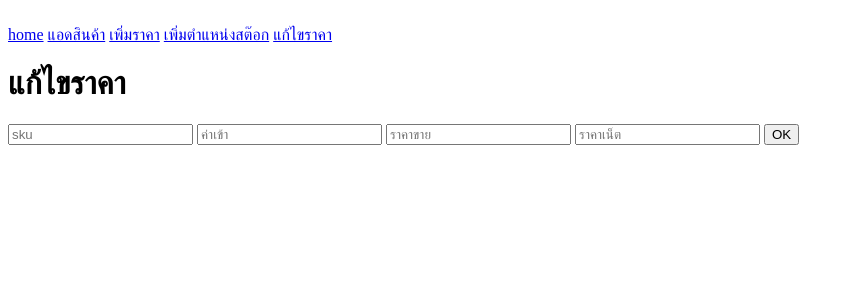
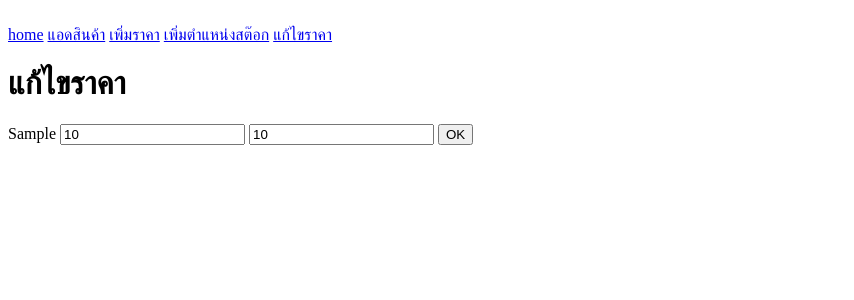
Before and after one commit to nackthepot/systemphp, a PHP site: the page made by price_edit.php in a window 1280 px wide. Shown: the top 300 px of the page, without its empty margins (0-854 px from the left). Run offline with PHP 8.4, Linux system fonts and the light colour scheme; tables that the repository leaves empty or names only in its code hold one stand-in row (values such as "Sample post").

Commit message:
เริ่มทำระบบ แก้ไขราคาขาย

```diff
--- a/home.php
+++ b/home.php
@@ -18,7 +18,7 @@ th {
   border: 1px solid black;
 }
 td {
-  width: 50%;
+  width: 300px;
   border: 1px solid black;
   height: 40px;
 }
--- /dev/null
+++ b/php/action_edit_price.php
@@ -0,0 +1,29 @@
+<?php
+// รับค่าจากฟอร์ม
+  if($_SERVER["REQUEST_METHOD"] == "POST"){
+    $new_price_sell = $_POST['new_price_sell'];
+    $new_price_net = $_POST['new_price_net'];
+
+            // สร้างคำสั่ง SQL UPDATE
+            $sql = "UPDATE price
+                    SET price_sell = '$new_price_sell' , price_net = '$new_price_net'
+                    WHERE sku = '$sku'";
+
+            // ดำเนินการคำสั่ง SQL
+            $result = mysqli_query($conn, $sql);
+            // ตรวจสอบผลลัพธ์
+            if ($result) {
+                // อัปเดตสำเร็จ
+                echo "ข้อมูลได้รับการอัปเดตแล้ว!";
+                header("Location: home.php");
+            } else {
+                // อัปเดตล้มเหลว
+                echo "เกิดข้อผิดพลาดในการอัปเดตข้อมูล!";
+            }
+        }
+
+
+            // ปิดการเชื่อมต่อกับฐานข้อมูล
+            mysqli_close($conn);
+
+            ?>
--- a/php/home_preview.php
+++ b/php/home_preview.php
@@ -14,6 +14,7 @@
             <td>$row[price_net]</td>
             <td>
                 <a class='btn btn1' href='edit_product.php?id=$row[id]&sku=$row[sku]&name=$row[name_nb]'>edit</a>
+                <a class='btn btn1' href='price_edit.php?sku=$row[sku]&price_sell=$row[price_sell]&price_net=$row[price_net]'>แก้ราคา</a>
                 <a class='btn btn2' href='delete.php?id=$row[id]'>delete</a>
             </td>
         </tr>
--- a/price_edit.php
+++ b/price_edit.php
@@ -10,14 +10,18 @@
 <?php include("php/menu.php") ?><br>
 <h1>แก้ไขราคา</h1>
 <form action="" method="POST">
-        <input type="text" name="sku" placeholder="sku">
-        <input type="text" name="price_buy" placeholder="ค่าเข้า">
-        <input type="text" name="price_sell" placeholder="ราคาขาย">
-        <input type="text" name="price_net" placeholder="ราคาเน็ต">
+        <?php
+        $sku = $_GET['sku'];
+        $price_sell = $_GET['price_sell'];
+        $price_net = $_GET['price_net'];
+        echo $sku;
+        ?>
+        <input type="text" name="new_price_sell" value="<?php echo $price_sell ?>">
+        <input type="text" name="new_price_net" value="<?php echo $price_net ?>">
         <input type="submit" value="OK">
     </form>
     <?php
-        include("php/add_price.php")
+        include("php/action_edit_price.php")
     ?>
 
 </body>
```
